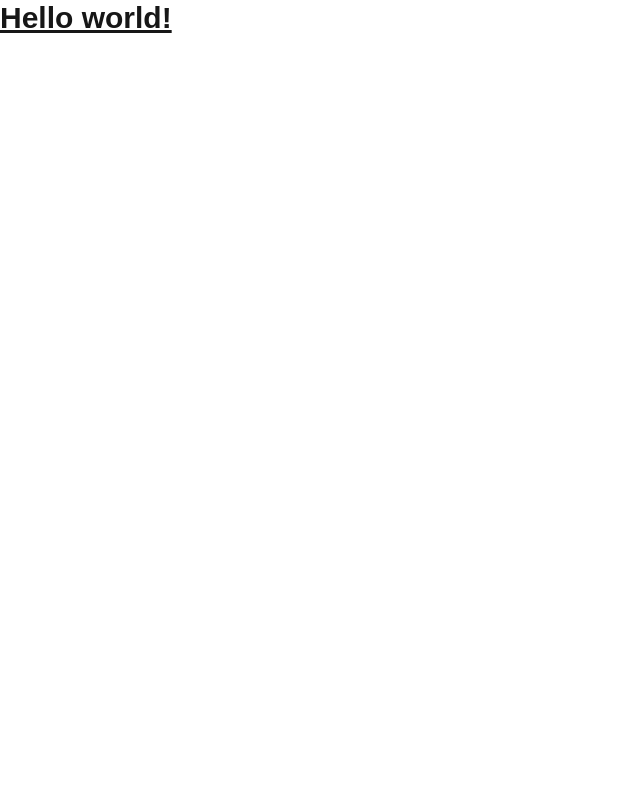
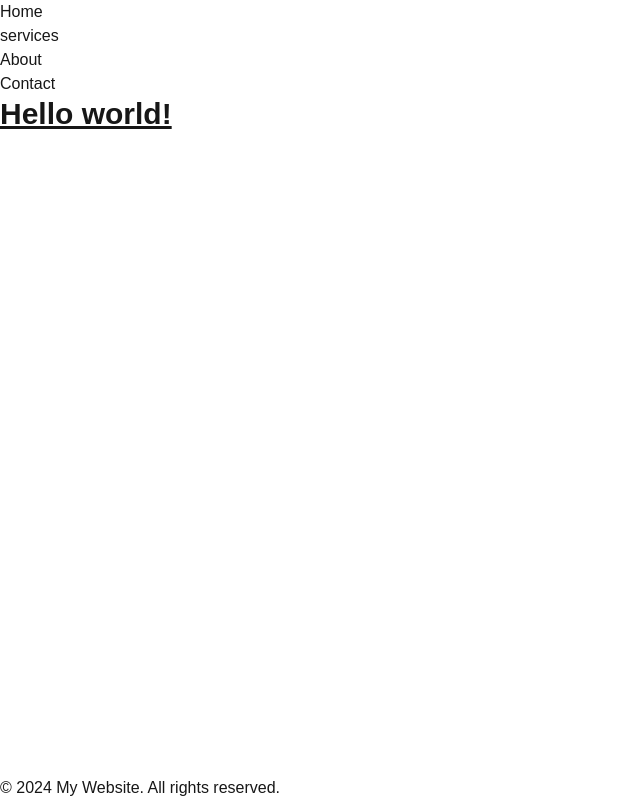
Before and after one commit to shoyebreza/nextjs-app, a Next.js app: page / in a window 1280 px wide. Shown: the whole page, without its empty margins (0-640 px from the left). Built offline with nearby package versions, Linux system fonts and the light colour scheme.

Commit message:
layout testing

```diff
--- a/src/app/layout.js
+++ b/src/app/layout.js
@@ -22,7 +22,20 @@ export default function RootLayout({ children }) {
       lang="en"
       className={`${geistSans.variable} ${geistMono.variable} h-full antialiased`}
     >
-      <body className="min-h-full flex flex-col">{children}</body>
+      <body className="min-h-full flex flex-col">
+        <nav>
+          <ul>
+            <li>Home</li>
+            <li>services</li>
+            <li>About</li>
+            <li>Contact</li>
+          </ul>
+        </nav>
+        {children}
+        <footer className="mt-auto">
+          <p>© 2024 My Website. All rights reserved.</p>
+        </footer>
+         </body>
     </html>
   );
 }
```
